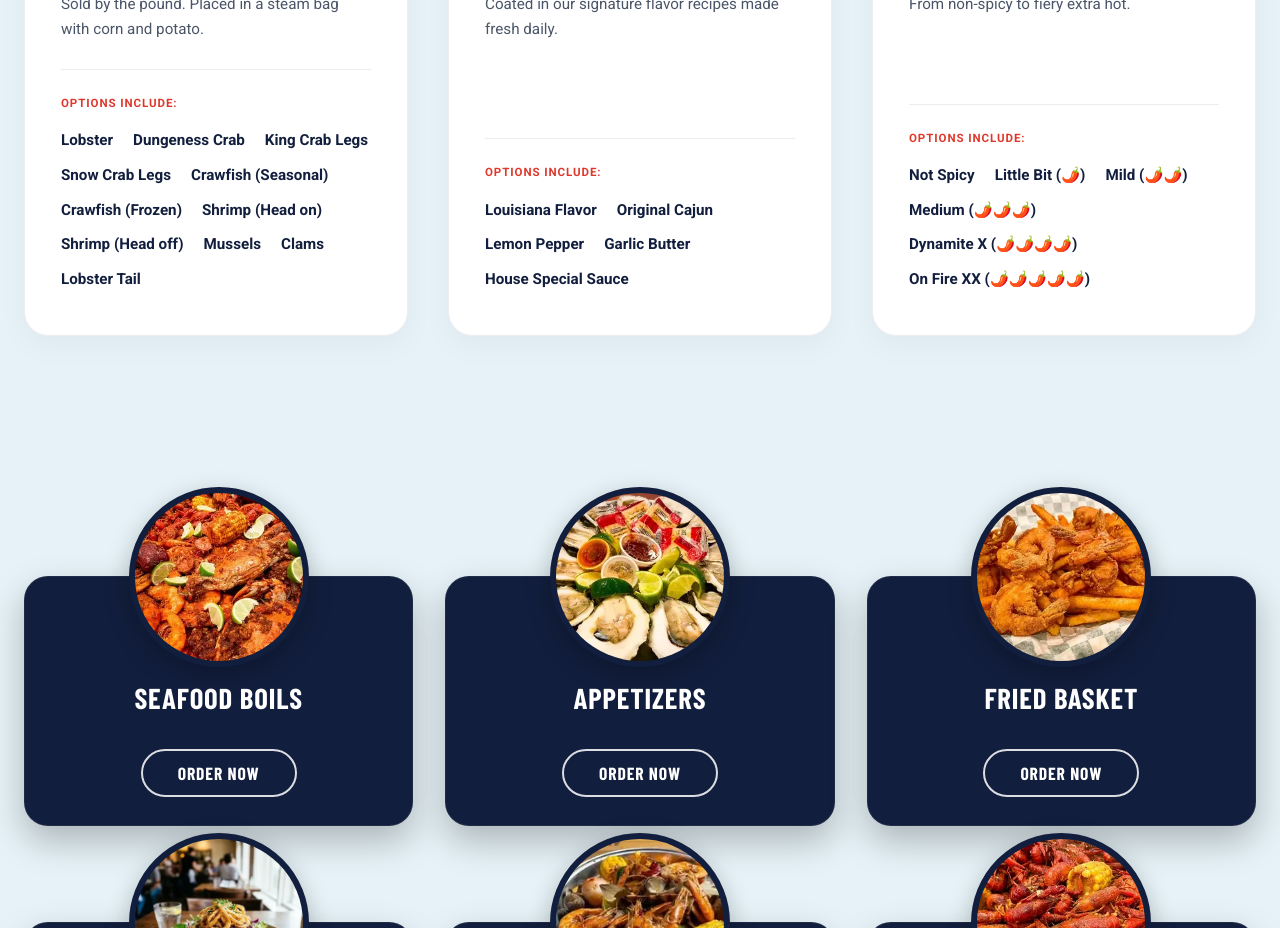
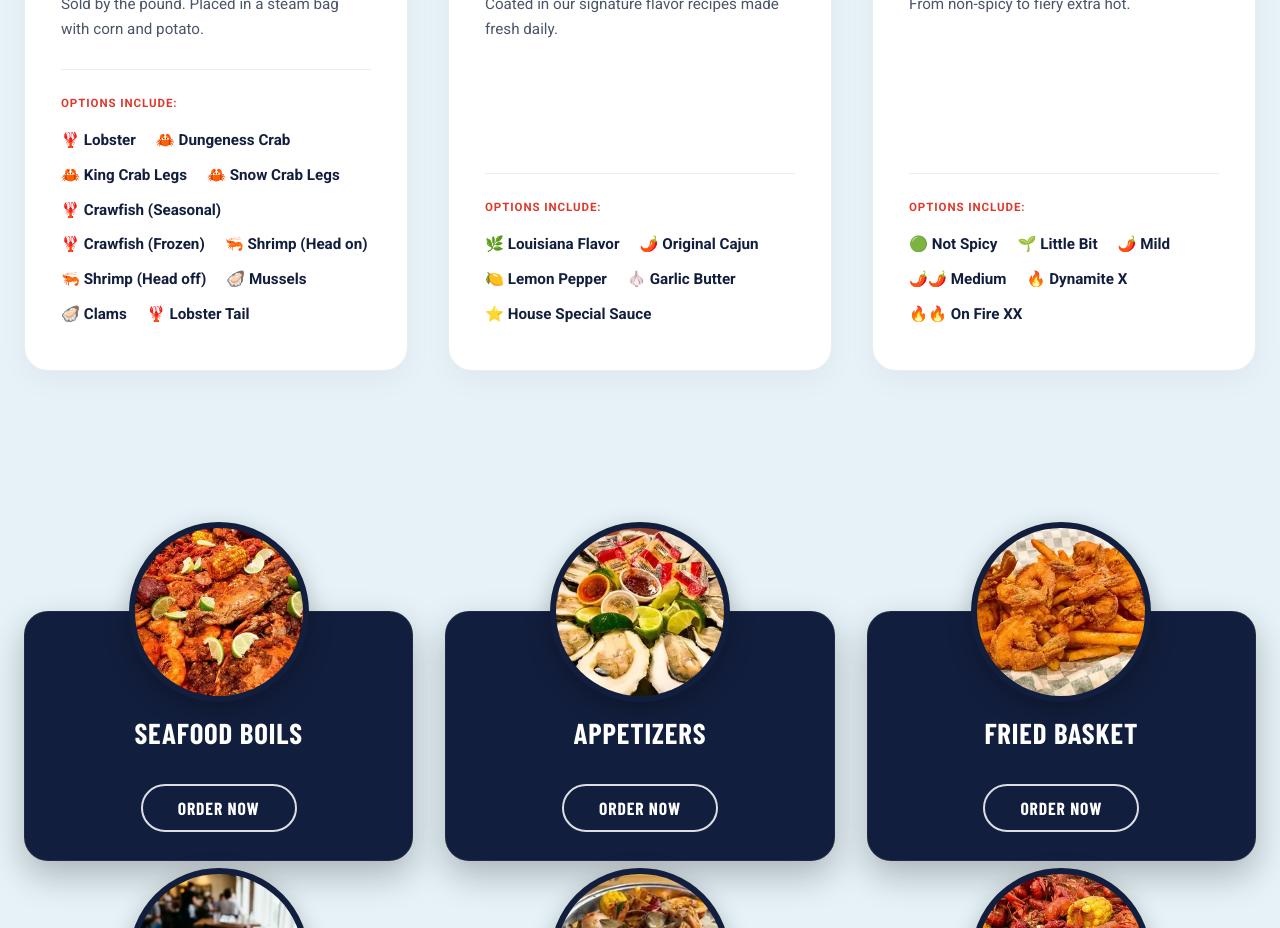
Before and after one commit to TCTinfotech/SuperCrabCajun, a React (Vite) app: page / in a window 1280 px wide. Shown: the part 1980-2908 px from the top of the page. Built offline with nearby package versions, Linux system fonts and the light colour scheme; a web font is replaced by a local one.

Commit message:
feat: add seafood icons to Step 1 and spice level icons to Step 3 in customizer cards

```diff
--- a/src/components/home/HowItWorks.jsx
+++ b/src/components/home/HowItWorks.jsx
@@ -9,21 +9,21 @@ export default function HowItWorks() {
       num: '01',
       title: BOIL_STEPS.step1.title,
       desc: BOIL_STEPS.step1.description,
-      options: BOIL_STEPS.step1.options,
+      options: BOIL_STEPS.step1.options.map(opt => `${opt.icon} ${opt.name}`),
       icon: <HelpCircle size={28} className="step-icon-svg" />
     },
     {
       num: '02',
       title: BOIL_STEPS.step2.title,
       desc: BOIL_STEPS.step2.description,
-      options: BOIL_STEPS.step2.options.map(opt => opt.name),
+      options: BOIL_STEPS.step2.options.map(opt => `${opt.icon} ${opt.name}`),
       icon: <Sparkles size={28} className="step-icon-svg" />
     },
     {
       num: '03',
       title: BOIL_STEPS.step3.title,
       desc: BOIL_STEPS.step3.description,
-      options: BOIL_STEPS.step3.options.map(opt => opt.spice > 0 ? `${opt.name} (${'🌶️'.repeat(opt.spice)})` : opt.name),
+      options: BOIL_STEPS.step3.options.map(opt => `${opt.icon} ${opt.name}`),
       icon: <Flame size={28} className="step-icon-svg" />
     }
   ];
--- a/src/pages/MenuPage.css
+++ b/src/pages/MenuPage.css
@@ -143,6 +143,18 @@
   color: #ffffff;
   text-transform: uppercase;
   letter-spacing: 0.03em;
+}
+
+.step-list-item-with-icon {
+  display: flex;
+  align-items: center;
+  justify-content: center;
+  gap: 0.5rem;
+}
+
+.step-item-icon {
+  font-size: 1.2rem;
+  line-height: 1;
 }
 
 /* Category Accordion Section */
--- a/src/pages/MenuPage.jsx
+++ b/src/pages/MenuPage.jsx
@@ -77,7 +77,10 @@ export default function MenuPage() {
               <h4 className="card-step-title">{BOIL_STEPS.step1.title.toUpperCase()}</h4>
               <ul className="card-step-list">
                 {BOIL_STEPS.step1.options.map((opt) => (
-                  <li key={opt}>{opt.toUpperCase()}</li>
+                  <li key={opt.name} className="step-list-item-with-icon">
+                    <span className="step-item-icon">{opt.icon}</span>
+                    <span>{opt.name.toUpperCase()}</span>
+                  </li>
                 ))}
               </ul>
             </div>
@@ -88,7 +91,10 @@ export default function MenuPage() {
               <h4 className="card-step-title">{BOIL_STEPS.step2.title.toUpperCase()}</h4>
               <ul className="card-step-list">
                 {BOIL_STEPS.step2.options.map((opt) => (
-                  <li key={opt.name}>{opt.name.toUpperCase()}</li>
+                  <li key={opt.name} className="step-list-item-with-icon">
+                    <span className="step-item-icon">{opt.icon}</span>
+                    <span>{opt.name.toUpperCase()}</span>
+                  </li>
                 ))}
               </ul>
             </div>
@@ -99,7 +105,10 @@ export default function MenuPage() {
               <h4 className="card-step-title">{BOIL_STEPS.step3.title.toUpperCase()}</h4>
               <ul className="card-step-list">
                 {BOIL_STEPS.step3.options.map((opt) => (
-                  <li key={opt.name}>{opt.name.toUpperCase()}</li>
+                  <li key={opt.name} className="step-list-item-with-icon">
+                    <span className="step-item-icon">{opt.icon}</span>
+                    <span>{opt.name.toUpperCase()}</span>
+                  </li>
                 ))}
               </ul>
             </div>
--- a/src/utils/constants.js
+++ b/src/utils/constants.js
@@ -75,40 +75,40 @@ export const BOIL_STEPS = {
     title: 'Pick Your Seafood',
     description: 'Sold by the pound. Placed in a steam bag with corn and potato.',
     options: [
-      'Lobster',
-      'Dungeness Crab',
-      'King Crab Legs',
-      'Snow Crab Legs',
-      'Crawfish (Seasonal)',
-      'Crawfish (Frozen)',
-      'Shrimp (Head on)',
-      'Shrimp (Head off)',
-      'Mussels',
-      'Clams',
-      'Lobster Tail'
+      { name: 'Lobster', icon: '🦞' },
+      { name: 'Dungeness Crab', icon: '🦀' },
+      { name: 'King Crab Legs', icon: '🦀' },
+      { name: 'Snow Crab Legs', icon: '🦀' },
+      { name: 'Crawfish (Seasonal)', icon: '🦞' },
+      { name: 'Crawfish (Frozen)', icon: '🦞' },
+      { name: 'Shrimp (Head on)', icon: '🦐' },
+      { name: 'Shrimp (Head off)', icon: '🦐' },
+      { name: 'Mussels', icon: '🦪' },
+      { name: 'Clams', icon: '🦪' },
+      { name: 'Lobster Tail', icon: '🦞' }
     ]
   },
   step2: {
     title: 'Choose a Seasoning',
     description: 'Coated in our signature flavor recipes made fresh daily.',
     options: [
-      { name: 'Louisiana Flavor', desc: 'Authentic Creole & Louisiana seasonings' },
-      { name: 'Original Cajun', desc: 'Bold, herbal, and traditional Cajun recipe' },
-      { name: 'Lemon Pepper', desc: 'Zesty lemon zest with cracked black pepper' },
-      { name: 'Garlic Butter', desc: 'Creamy butter with mountains of minced garlic' },
-      { name: 'House Special Sauce', desc: 'Our signature blend of all favorite flavors!' }
+      { name: 'Louisiana Flavor', icon: '🌿', desc: 'Authentic Creole & Louisiana seasonings' },
+      { name: 'Original Cajun', icon: '🌶️', desc: 'Bold, herbal, and traditional Cajun recipe' },
+      { name: 'Lemon Pepper', icon: '🍋', desc: 'Zesty lemon zest with cracked black pepper' },
+      { name: 'Garlic Butter', icon: '🧄', desc: 'Creamy butter with mountains of minced garlic' },
+      { name: 'House Special Sauce', icon: '⭐', desc: 'Our signature blend of all favorite flavors!' }
     ]
   },
   step3: {
     title: 'Select Your Spice Level',
     description: 'From non-spicy to fiery extra hot.',
     options: [
-      { name: 'Not Spicy', spice: 0, desc: 'Zero heat, pure delicious flavor' },
-      { name: 'Little Bit', spice: 1, desc: 'A gentle touch of warmth' },
-      { name: 'Mild', spice: 2, desc: 'Mild flavor-focused kick' },
-      { name: 'Medium', spice: 3, desc: 'Balanced medium heat' },
-      { name: 'Dynamite X', spice: 4, desc: 'Fiery hot heat!' },
-      { name: 'On Fire XX', spice: 5, desc: 'Caution: Extreme heat! 🔥🔥' }
+      { name: 'Not Spicy', icon: '🟢', spice: 0, desc: 'Zero heat, pure delicious flavor' },
+      { name: 'Little Bit', icon: '🌱', spice: 1, desc: 'A gentle touch of warmth' },
+      { name: 'Mild', icon: '🌶️', spice: 2, desc: 'Mild flavor-focused kick' },
+      { name: 'Medium', icon: '🌶️🌶️', spice: 3, desc: 'Balanced medium heat' },
+      { name: 'Dynamite X', icon: '🔥', spice: 4, desc: 'Fiery hot heat!' },
+      { name: 'On Fire XX', icon: '🔥🔥', spice: 5, desc: 'Caution: Extreme heat! 🔥🔥' }
     ]
   }
 };
```
